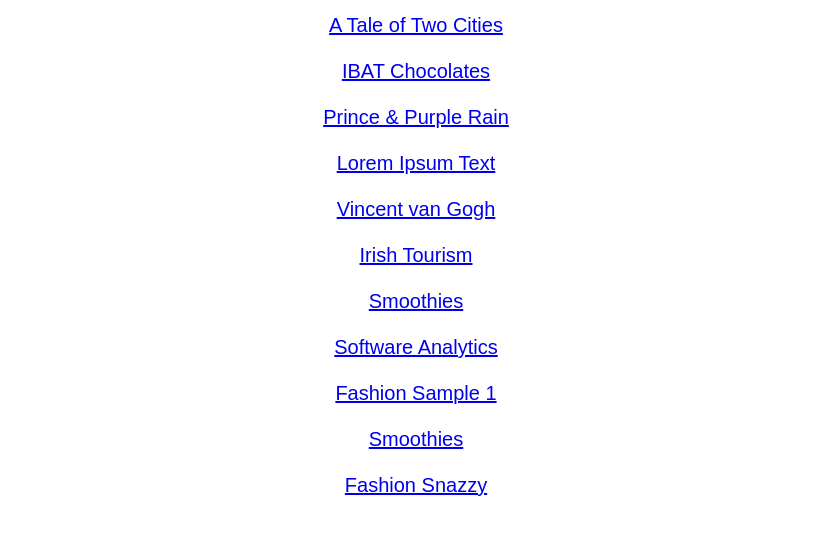
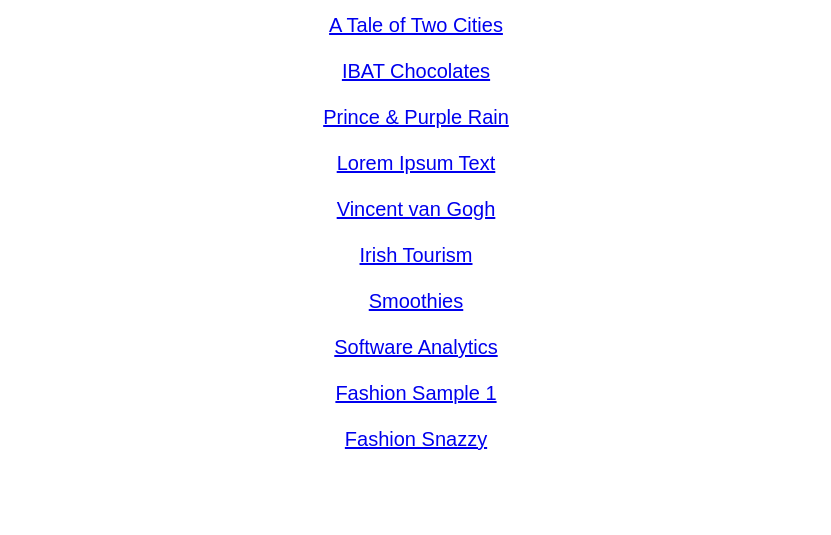
Before and after one commit to mariosaldanha10/mariosaldanha, a plain HTML site: page index.html in a window 1280 px wide. Shown: the part 902-1437 px from the top of the page, without its empty margins (224-1055 px from the left). Drawn offline with Linux system fonts and the light colour scheme.

Commit message:
Update index.html

```diff
--- a/index.html
+++ b/index.html
@@ -29,9 +29,6 @@
     <p><a href="exercises/page-7.html">Smoothies</a></p>
     <p><a href="exercises/page-8.html">Software Analytics</a></p>
     <p><a href="portfolio/fashion/index.html">Fashion Sample 1</a></p>
-    <p><a href="portfolio2/smoothies/index.html">Smoothies</a></p>
     <p><a href="portfolio2/fashion/index.html">Fashion Snazzy</a></p>
-
-
 </body>
 </html>
```
